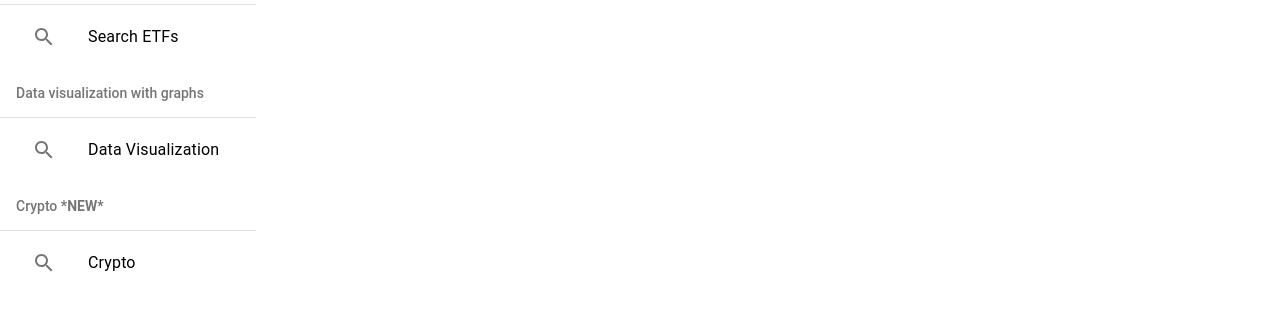
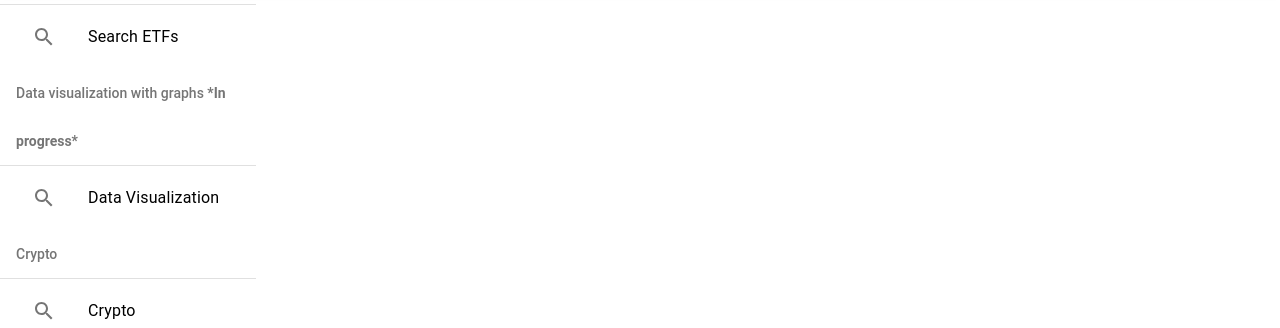
Before and after one commit to michaelivanov1/stock-market-data, a React (Create React App) app: page /crypto in a window 1280 px wide. Shown: the part 300-628 px from the top of the page. Built offline with nearby package versions, Linux system fonts and the light colour scheme; no server answers.

Commit message:
cleaned up crypto component

```diff
--- a/src/App.js
+++ b/src/App.js
@@ -92,7 +92,7 @@ const App = () => {
               <ListItemText primary="Search ETFs" />
             </ListItemButton>
           </ListItem>
-          <ListSubheader>Data visualization with graphs</ListSubheader>
+          <ListSubheader>Data visualization with graphs <b>*In progress*</b></ListSubheader>
           <Divider />
           <ListItem>
             <ListItemButton component={Link} to="/datavisualization">
@@ -102,7 +102,7 @@ const App = () => {
               <ListItemText primary="Data Visualization" />
             </ListItemButton>
           </ListItem>
-          <ListSubheader>Crypto <b>*NEW*</b></ListSubheader>
+          <ListSubheader>Crypto</ListSubheader>
           <Divider />
           <ListItem>
             <ListItemButton component={Link} to="/crypto">
--- a/src/Components/Crypto/Coin.css
+++ b/src/Components/Crypto/Coin.css
@@ -17,7 +17,6 @@
     display: flex;
     align-items: center;
     padding-right: 24px;
-
     min-width: 300px;
   }
 
--- a/src/Components/Crypto/CryptoComponent.js
+++ b/src/Components/Crypto/CryptoComponent.js
@@ -1,13 +1,12 @@
+// docs: https://www.coingecko.com/en/api/documentation
+
 import React, { useState, useEffect } from 'react';
 import './Crypto.css';
 
 import {
     Card,
-    CardHeader,
     CardContent,
-    Autocomplete,
     TextField,
-    Box,
     Typography,
 } from "@mui/material";
 
@@ -69,7 +68,7 @@ const CryptoComponent = (props) => {
                 </div>
             </CardContent>
 
-            <CardContent style={{ marginLeft: '25%', width: "50%", boxShadow: 'none', maxHeight: '600px', overflow: 'auto' }}>
+            <CardContent style={{ marginLeft: '22%', width: "54%", boxShadow: 'none', maxHeight: '600px', overflow: 'auto' }}>
                 {filteredCoins.map((coin) => {
                     return (
                         <CoinComponent
```
